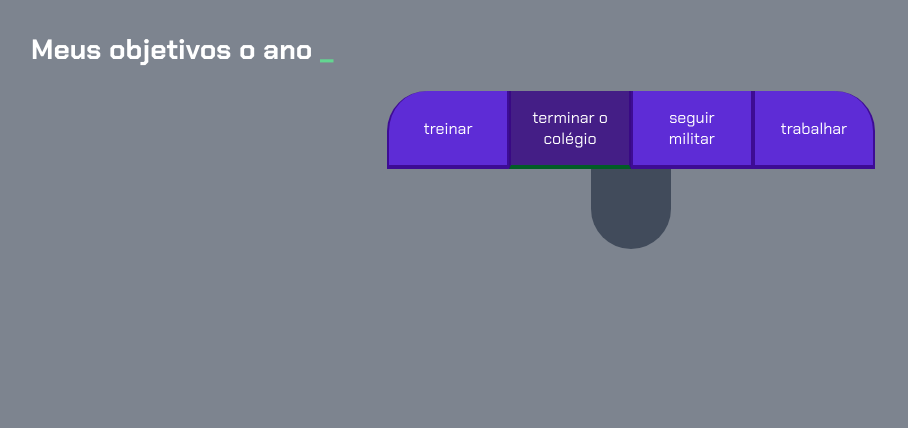
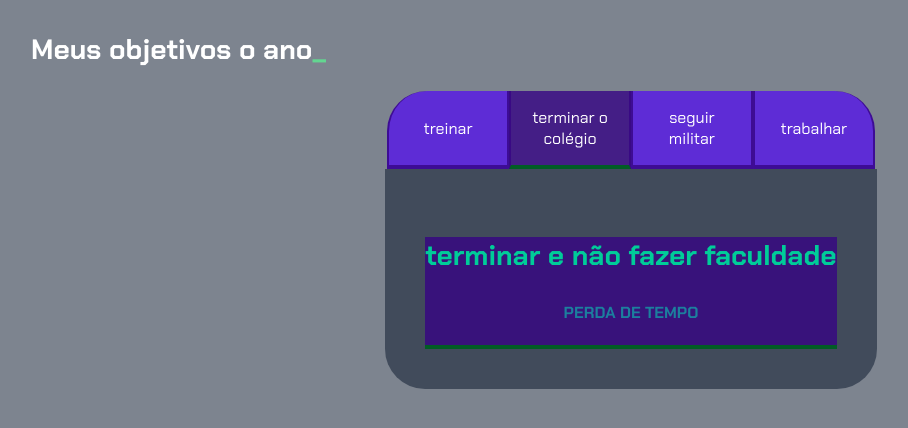
Before and after one commit to Matheus-procopio/3-ANO, a plain HTML site: page index.html in a window 1280 px wide. Both pictures are taken after a click on the button "terminar o colégio". Shown: the whole page, without its empty margins (9-917 px from the left). Drawn offline with Linux system fonts and the light colour scheme.

Commit message:
Add files via upload

```diff
--- a/index.html
+++ b/index.html
@@ -9,7 +9,7 @@
 </head>
 <body>
   <section class="conteudo-principal">
-    <h2 class="titulo-principal">Meus objetivos o ano <span>_</span> </h2>
+    <h2 class="titulo-principal">Meus objetivos o ano<span>_</span> </h2>
     <div class="botoes">
         <button class="botao ativo">treinar</button>
         <button class="botao">terminar o colégio</button>
@@ -17,19 +17,19 @@
         <button class="botao">trabalhar</button>
     </div>
     <div class="abas-textos">
-      <div class="aba-conteudo ativo">
+      <div class="abas-conteudo ativo">
         <h3 class="aba-conteudo-titulo-principal">constante sem parar</h3>
         <h4 class="aba-conteudo-titulo-secundario">...</h4>
       </div>
-      <div class="aba-conteudo">
+      <div class="abas-conteudo">
         <h3 class="aba-conteudo-titulo-principal">terminar e não fazer faculdade</h3>
         <h4 class="aba-conteudo-titulo-secundario">perda de tempo</h4>
       </div>
-      <div class="aba-conteudo">
+      <div class="abas-conteudo">
         <h3 class="aba-conteudo-titulo-principal">entrar no exercito</h3>
         <h4 class="aba-conteudo-titulo-secundario">e ir ate a aposentadoria</h4>
       </div>
-      <div class="aba-conteudo">
+      <div class="abas-conteudo">
         <h3 class="aba-conteudo-titulo-principal">trabalhar dentro do exercito brasileiro</h3>
         <h4 class="aba-conteudo-titulo-secundario">...</h4>
       </div>
--- a/main.js
+++ b/main.js
@@ -1,5 +1,5 @@
 const botoes = document.querySelectorAll(".botao");
-const textos = document.querySelectorAll(".aba-conteudo");
+const textos = document.querySelectorAll(".abas-conteudo");
 
 for(let i = 0; i < botoes.length; i++){
     botoes[i].onclick = function (){
--- a/style.css
+++ b/style.css
@@ -2,7 +2,7 @@
 :root{
     --branco: #ffffff;
     --cor-de-fundo: #101d318a;
-    --cor-rosa: #aa009c9f;
+    --cor-rosa: #0cc2b39f;
     --verde: #025c26;
     --verde-claro: #20F073;
     --verde-limao: #63d691;
@@ -65,12 +65,13 @@ body{
 .abas-conteudo.ativo{
     display: block;
 }
-.aba-conteudo{
+.abas-conteudo{
     display: none;
 }
 .aba-conteudo-titulo-principal{
     font-size: 28px;
     text-align: center;
+    color: rgb(0, 204, 153);
 }
 .aba-conteudo-titulo-secundario{
     text-align: center;
```
